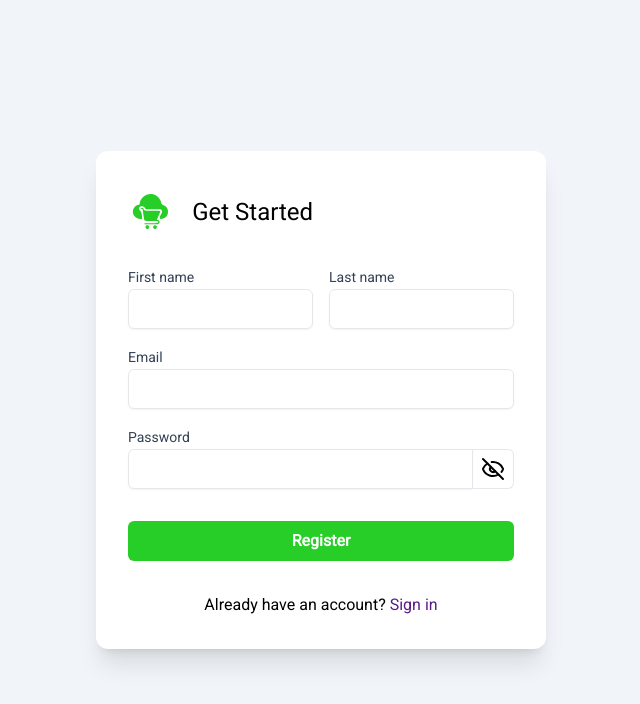
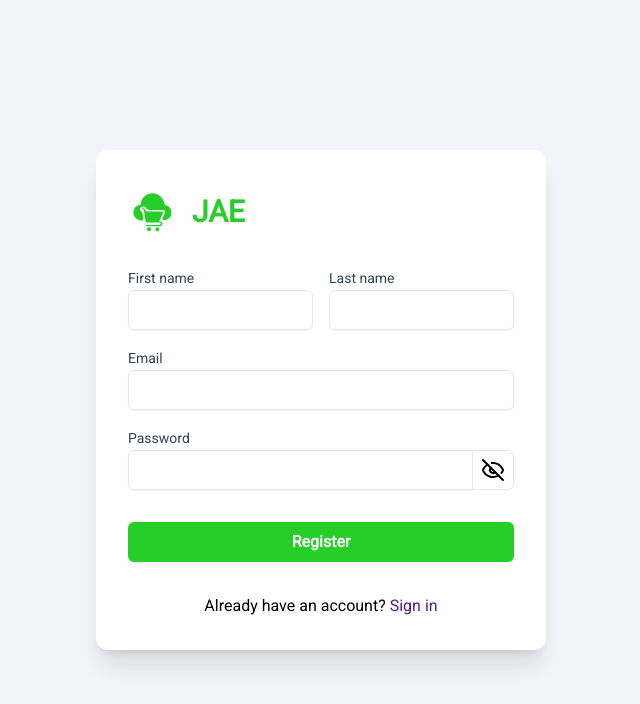
Before and after one commit to HarshK200/jae-commerce, a Next.js app: page /register in a window 1280 px wide. Shown: the top 704 px of the page, without its empty margins (319-959 px from the left). Built offline with nearby package versions, Linux system fonts and the light colour scheme.

Commit message:
some minute adjustments to register ui

```diff
--- a/src/app/(auth)/register/page.tsx
+++ b/src/app/(auth)/register/page.tsx
@@ -5,9 +5,9 @@ export default function Register() {
   return (
     <div className="h-screen w-screen flex items-center justify-center bg-white sm:bg-slate-100">
       <div className="sm:shadow-xl sm:w-[450px] rounded-xl p-8 bg-white">
-        <div className="flex items-center pt-2 pb-8 text-2xl">
-          <JaeCart width={0.46} />
-          <h1 className="mx-5">Get Started</h1>
+        <div className="flex items-center py-2 pb-8">
+          <JaeCart width={0.50} />
+          <h1 className="mx-4 font-bold text-primary text-3xl">JAE</h1>
         </div>
         <RegisterForm />
       </div>
```
